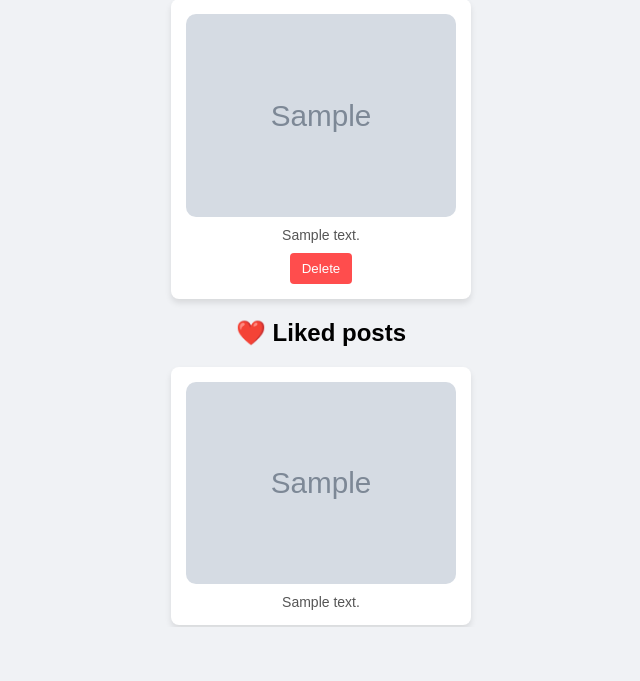
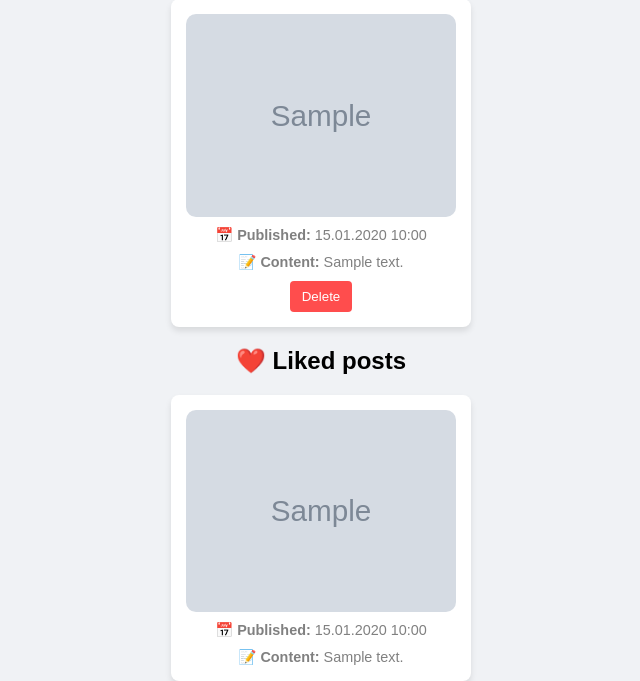
Before and after one commit to jeezdredd/social-media-platform, a PHP site: page /favorites.php in a window 1280 px wide. Shown: the part 173-854 px from the top of the page, without its empty margins (319-959 px from the left). Before the commit the page ends 800 px from the top, so only its background shows below. Run offline with PHP 8.4, Linux system fonts and the light colour scheme; the visitor is signed in with stand-in values (Sample User, id 1); tables that the repository leaves empty or names only in its code hold one stand-in row (values such as "Sample post"); grey boxes marked "Sample" are stand-in pictures.

Commit message:
Added minor adjustments to the favorites page: now publish date and content are visually divided

```diff
--- a/favorites.php
+++ b/favorites.php
@@ -10,7 +10,8 @@ $user_id = $_SESSION['user_id'];
 
 // Retrieve favorite posts
 $stmt = $pdo->prepare("
-    SELECT posts.* FROM posts
+    SELECT posts.*, DATE_FORMAT(posts.created_at, '%d.%m.%Y %H:%i') AS formatted_date
+    FROM posts
     JOIN favorites ON posts.id = favorites.post_id
     WHERE favorites.user_id = ?
 ");
@@ -19,7 +20,8 @@ $favorites = $stmt->fetchAll(PDO::FETCH_ASSOC);
 
 // Retrieve liked posts
 $stmt = $pdo->prepare("
-    SELECT posts.* FROM posts
+    SELECT posts.*, DATE_FORMAT(posts.created_at, '%d.%m.%Y %H:%i') AS formatted_date
+    FROM posts
     JOIN likes ON posts.id = likes.post_id
     WHERE likes.user_id = ?
 ");
@@ -51,7 +53,8 @@ $liked_posts = $stmt->fetchAll(PDO::FETCH_ASSOC);
                 <?php else: ?>
                     <p style="color: gray; font-style: italic;">This post doesn’t have an image attached.</p>
                 <?php endif; ?>
-                <p style="margin-top: 10px"><?= htmlspecialchars($post['content']) ?></p>
+                <p style="margin-top: 10px; font-size: 0.9em; color: gray;">📅 <b>Published:</b> <?= htmlspecialchars($post['formatted_date']) ?></p>
+                <p style="margin-top: 10px; font-size: 0.9em; color: gray;"><b>📝 Content:</b> <?= htmlspecialchars($post['content']) ?></p>
                 <button class="remove-favorite" data-id="<?= $post['id']; ?>">Delete</button>
             </div>
         <?php endforeach; ?>
@@ -66,13 +69,13 @@ $liked_posts = $stmt->fetchAll(PDO::FETCH_ASSOC);
         <?php foreach ($liked_posts as $post): ?>
             <div class="post">
                 <?php if (!empty($post['image'])): ?>
-                    <img src="<?= htmlspecialchars($post['image']); ?>"
-                         alt="Post image link is corrupted. Check post source."
+                    <img src="<?= htmlspecialchars($post['image']); ?>" alt="Post image"
                          style="max-width: 100%; max-height: 400px; object-fit: cover; border-radius: 10px; display: block; margin: 0 auto;">
                 <?php else: ?>
                     <p style="color: gray; font-style: italic;">This post doesn’t have an image attached.</p>
                 <?php endif; ?>
-                <p style="margin-top: 10px"><?= htmlspecialchars($post['content']) ?></p>
+                <p style="margin-top: 10px; font-size: 0.9em; color: gray;">📅 <b>Published:</b> <?= htmlspecialchars($post['formatted_date']) ?></p>
+                <p style="margin-top: 10px; font-size: 0.9em; color: gray;"><b>📝 Content:</b> <?= htmlspecialchars($post['content']) ?></p>
             </div>
         <?php endforeach; ?>
     <?php endif; ?>
--- a/posts.php
+++ b/posts.php
@@ -95,7 +95,7 @@ $posts = $stmt->fetchAll(PDO::FETCH_ASSOC);
             <a href="chat.php" class="btn">Messages</a>
             <a href="#" class="btn">Settings</a>
             <button id="toggleNotifications" class="btn">Mute notifications</button>
-            <a href="acchandlers/logout.php" class="btn btn-danger">Logout</a>
+            <a href="auth/logout.php" class="btn btn-danger">Logout</a>
         </div>
     </div>
 
@@ -143,7 +143,7 @@ $posts = $stmt->fetchAll(PDO::FETCH_ASSOC);
 
                         <!-- favorites button -->
                         <button class="favorite-btn" data-id="<?= $post['id']; ?>">
-                            <?= in_array($post['id'], $favorites) ? '✅ В избранном' : '⭐ Добавить в избранное'; ?>
+                            <?= in_array($post['id'], $favorites) ? '✅ In favorites' : '⭐ Add to favorites'; ?>
                         </button>
 
                         <!-- comments section -->
```
